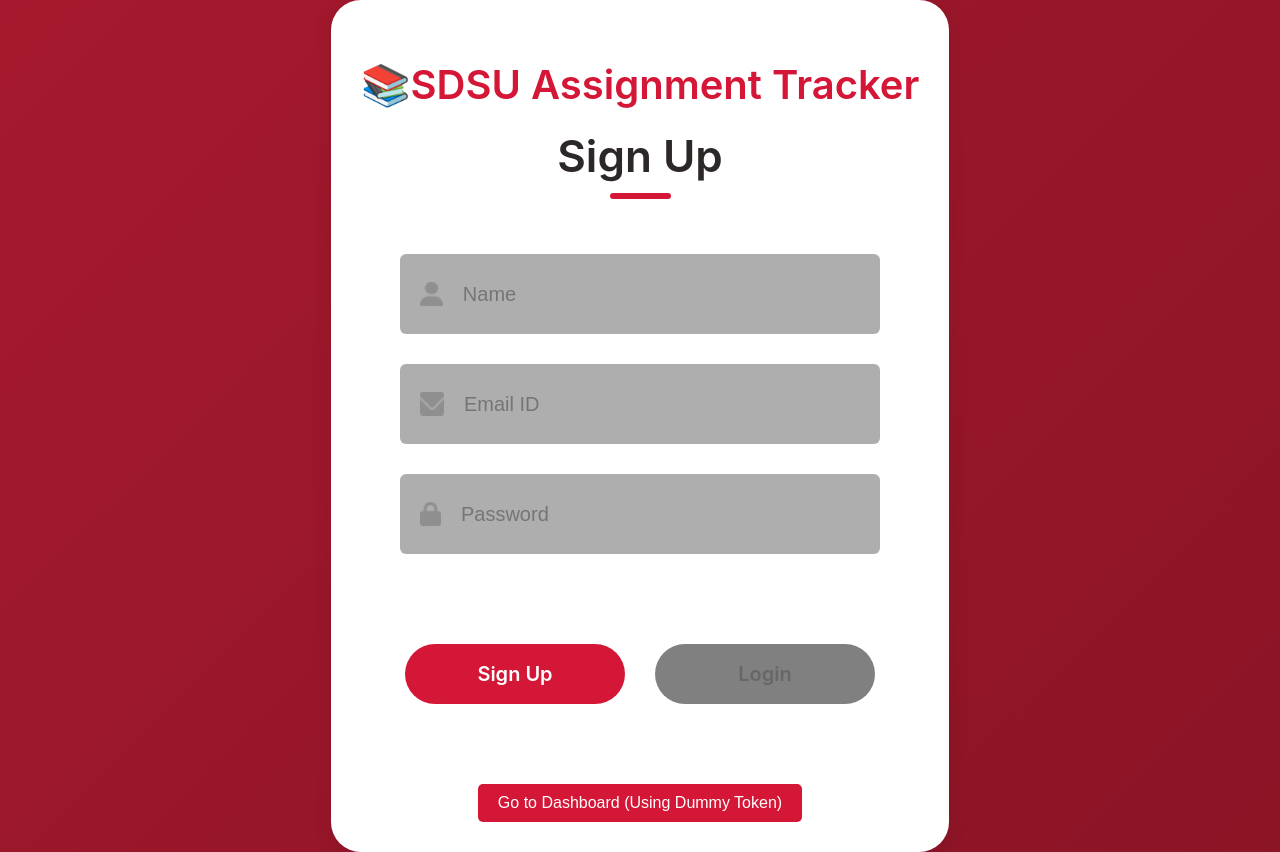
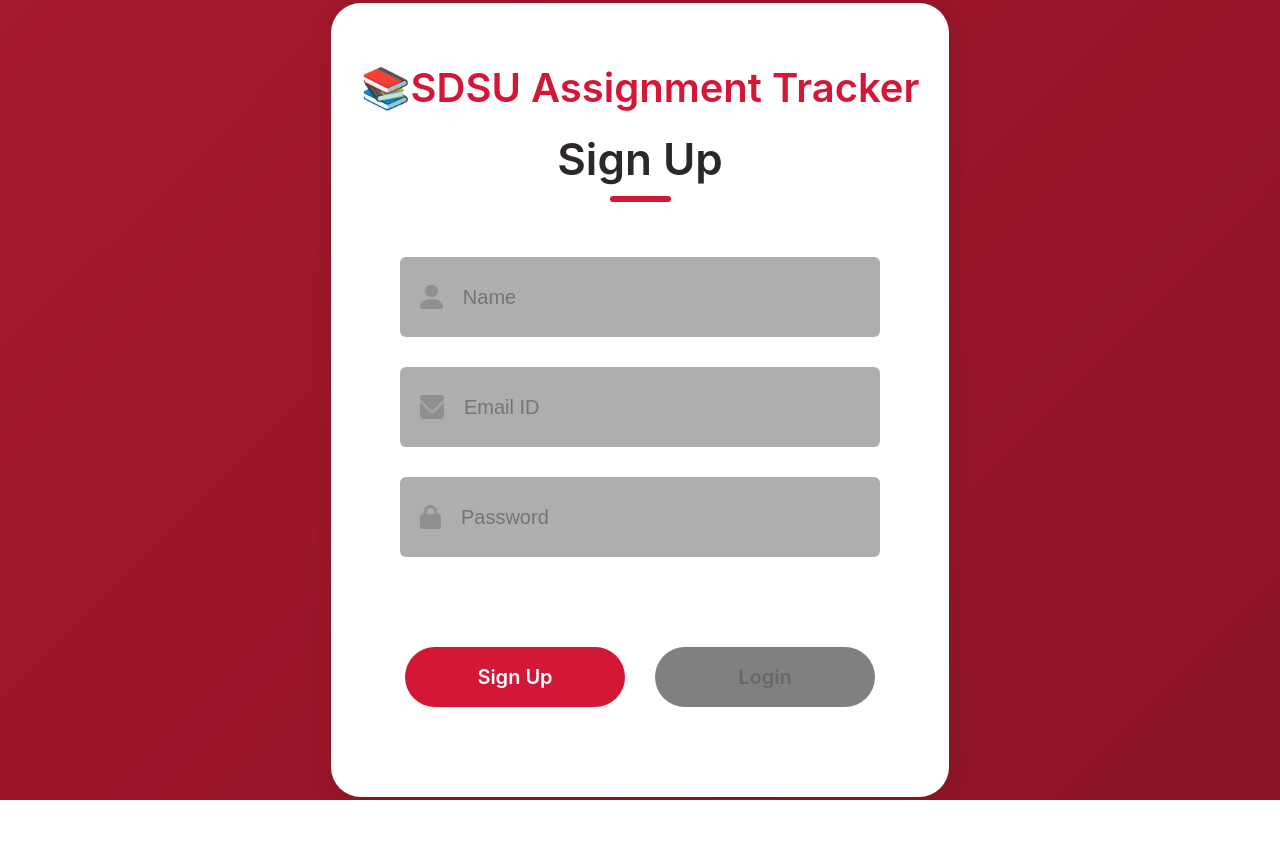
Before and after one commit to kims1998/SDSU-Assignment-Tracker, a React (Create React App) app in the folder frontend/: page / in a window 1280 px wide. After the commit the page ends 800 px from the top, so only its background shows below. Built offline with nearby package versions, Linux system fonts and the light colour scheme.

Commit message:
Removed the dashboard skip button

```diff
--- a/frontend/src/Components/LoginSignup/LoginSignup.jsx
+++ b/frontend/src/Components/LoginSignup/LoginSignup.jsx
@@ -151,23 +151,7 @@
             </div>
 
             {/* Dashboard navigation button */}
-            <div style={ {marginTop: '20px', textAlign: 'center'} }>
-                <button
-                    // onClick={ goToDashboard }
-                    onClick={ setDummyToken }
-                    style={{
-                        padding: '10px 20px',
-                        backgroundColor: '#d41736',
-                        color: 'white',
-                        border: 'none',
-                        borderRadius: '5px',
-                        cursor: 'pointer',
-                        fontSize: '16px'
-                    }}
-                >
-                    Go to Dashboard (Using Dummy Token)
-                </button>
-            </div>
+
         </div>
     );
 }
```
